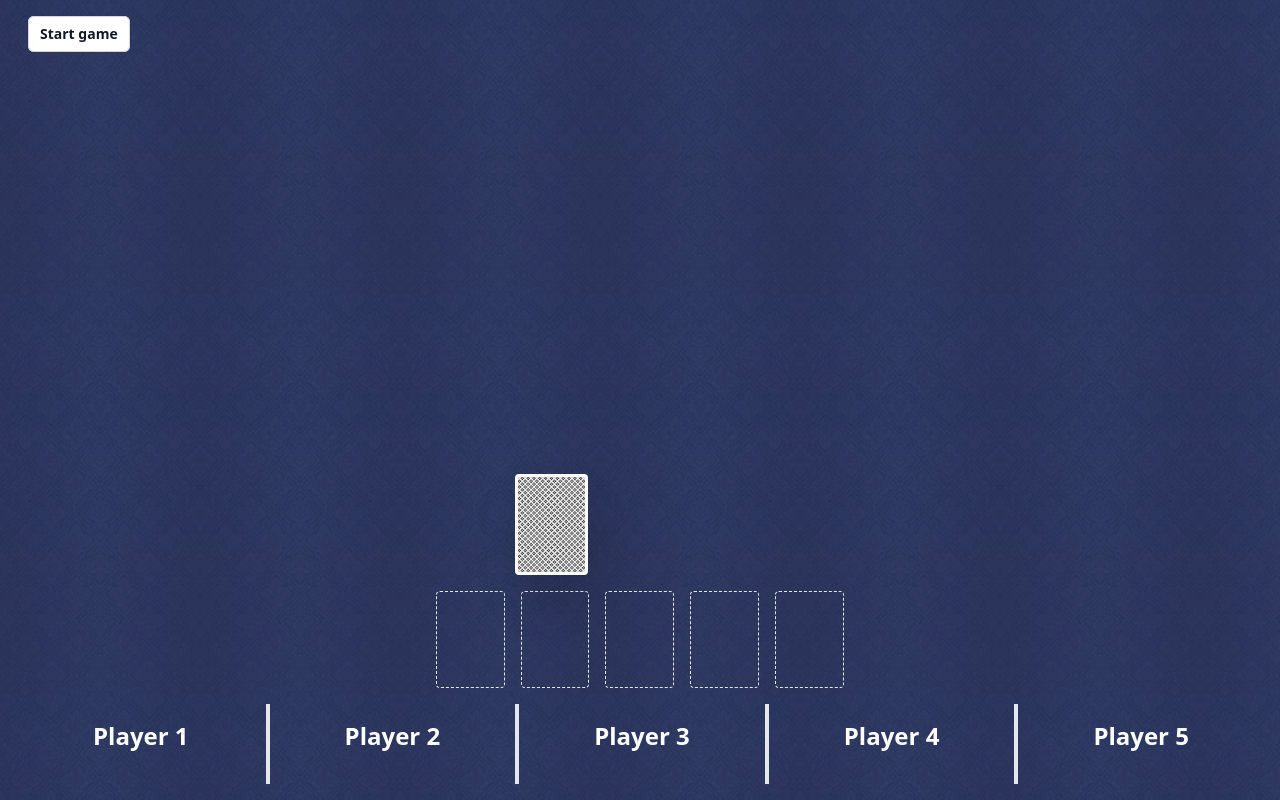
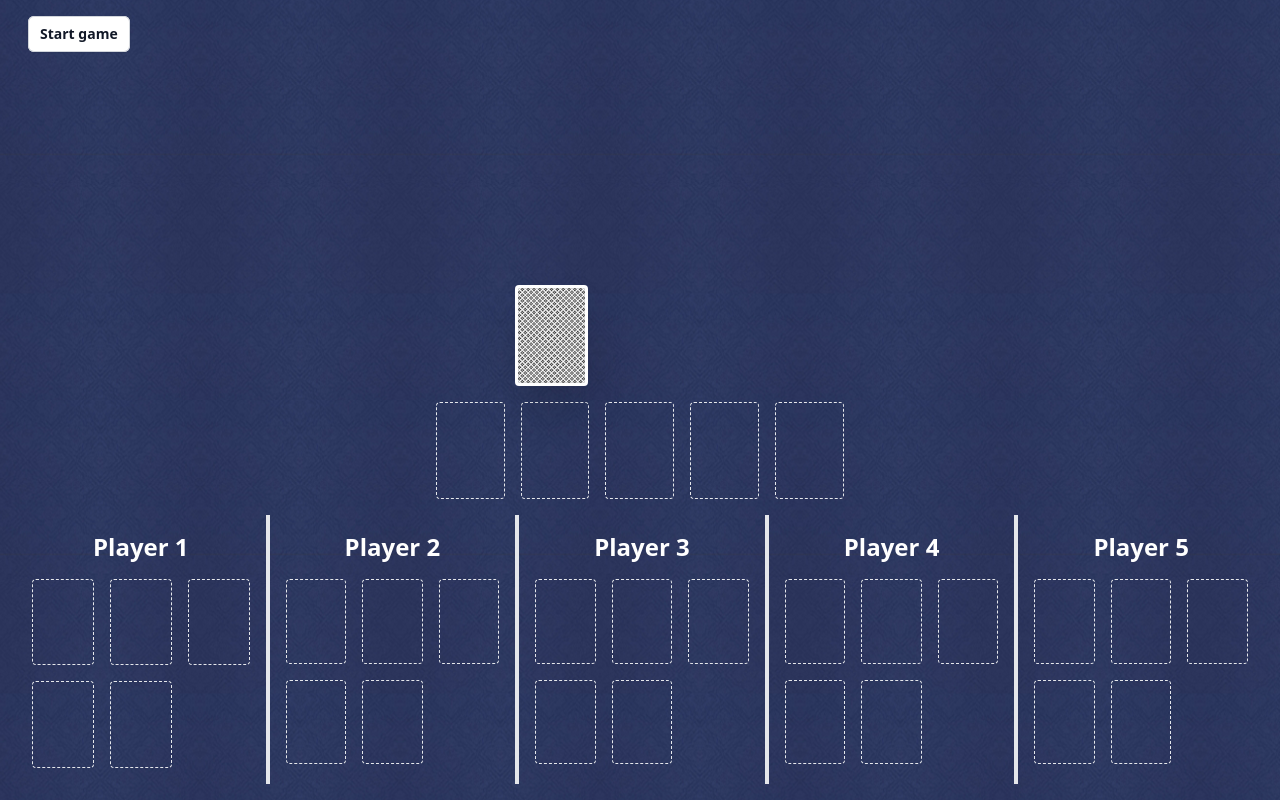
Before and after one commit to danielfeather/twety-five, a React (Create React App) app: page /games/13b56b64-14df-4efa-8edf-567d80291c27 in a window 1280 px wide. Built offline with nearby package versions, Linux system fonts and the light colour scheme; the HTML template or start-up script is replaced by a standard one.

Commit message:
Work on dealing

```diff
--- a/src/components/Deck.tsx
+++ b/src/components/Deck.tsx
@@ -1,4 +1,4 @@
-import React, {FC, HTMLProps} from 'react'
+import React, {FC, HTMLProps, Ref} from 'react'
 import Card from './Card'
 
 interface DeckProps {
@@ -6,6 +6,7 @@ interface DeckProps {
         card: number
         robbed: boolean
     }
+    deckRef?: Ref<HTMLDivElement>
     card: boolean
 }
 
@@ -24,10 +25,10 @@ function getTrumpCard(card: number, robbed: boolean) {
     )
 }
 
-const Deck: FC<DeckProps & HTMLProps<HTMLDivElement>> = ({ trump, card, ...props }) => {
+const Deck: FC<DeckProps & HTMLProps<HTMLDivElement>> = ({ trump, card, deckRef, ...props }) => {
     return (
         <div className={`grid grid-flow-row row-start-1 grid-cols-3 gap-4 col-start-3 ${props.className}`} {...props}>
-            <div>
+            <div ref={deckRef}>
                 <Card flipped={false} />
             </div>
             <div>
--- a/src/routes/Game.tsx
+++ b/src/routes/Game.tsx
@@ -1,4 +1,4 @@
-import React, {FC, useEffect, useMemo, useState} from 'react'
+import React, {FC, useEffect, useMemo, useRef, useState} from 'react'
 import Card, {Rank, Suit} from '../components/Card'
 import Button, {Style} from '../components/Button'
 import Player from '../components/Player'
@@ -81,13 +81,23 @@ function getRankings(suit: Suit, trump = false) {
 }
 
 const Game: FC = () => {
+
     const [trump, setTrump] = useState<Trump>()
+    const [deck, setDeck] = useState<number[]>([...Array(52).keys()].sort(() => Math.random() - .5))
     const [players, setPlayers] = useState<number[]>([...Array(5).keys()])
     const [currentPlayer, setCurrentPlayer] = useState<number>(0)
     const [releasedCard, setReleasedCard] = useState<boolean>(false)
     const [robbing, setRobbing] = useState<boolean>(false)
     const [table, setTable] = useState<number[]>([])
     const [suit, setSuit] = useState<Suit>()
+
+    const deckRef = useRef<HTMLDivElement>(null)
+
+    const [state, setState] = useState<string>()
+
+    const [currentlyReceivingCards, setCurrentlyReceivingCards] = useState<number>()
+
+    const cardRef = useRef<Array<HTMLDivElement|null>>([])
 
     const winner = useMemo(() => {
 
@@ -144,11 +154,11 @@ const Game: FC = () => {
     }, [table, trump, suit])
 
     const [hands, setHands] = useState<Hands>({
-        0: [],
-        1: [],
-        2: [],
-        3: [],
-        4: [],
+        0: Array(5).fill(undefined),
+        1: Array(5).fill(undefined),
+        2: Array(5).fill(undefined),
+        3: Array(5).fill(undefined),
+        4: Array(5).fill(undefined),
     })
 
     function getCard(card: number, index: number, player: number) {
@@ -172,26 +182,62 @@ const Game: FC = () => {
         setCurrentPlayer(0)
         setReleasedCard(false)
 
-        let availableCards = [...Array(52).keys()].sort(() => Math.random() - .5)
-        for (const i in players) {
-            if (hands[i].length > 5) {
-                continue;
-            }
-            const playersCards = availableCards.slice(0, 5)
-            availableCards = availableCards.filter(availableCard => !playersCards.includes(availableCard))
-            setHands(prevState => ({
-                ...prevState,
-                [i]: playersCards,
-            }))
-        }
+        // let availableCards = [...Array(52).keys()].sort(() => Math.random() - .5)
+        // for (const i in players) {
+        //     if (hands[i].length > 5) {
+        //         continue;
+        //     }
+        //     const playersCards = availableCards.slice(0, 5)
+        //     availableCards = availableCards.filter(availableCard => !playersCards.includes(availableCard))
+        //     setHands(prevState => ({
+        //         ...prevState,
+        //         [i]: playersCards,
+        //     }))
+        // }
+
+        const availableCards = deck
 
         const trumpCard = availableCards.shift() as number
+
+        setDeck(availableCards)
 
         setTrump({
             robbed: false,
             card: trumpCard,
         })
+
+        setState('dealing')
     }
+
+    useEffect(() => {
+
+        if (state === 'dealing') {
+
+            const receiver = currentlyReceivingCards === undefined ? 1 : currentlyReceivingCards
+
+            setTimeout(() => {
+
+                if(currentlyReceivingCards === 0) {
+                    setCurrentlyReceivingCards(undefined)
+                    setState('playing')
+                    return
+                }
+
+                const playersCards = deck.slice(0, 5)
+                setDeck(deck.filter(availableCard => !playersCards.includes(availableCard)))
+                setHands(prevState => ({
+                    ...prevState,
+                    [receiver]: playersCards,
+                }))
+                if(currentlyReceivingCards === 4) {
+                    setCurrentlyReceivingCards(0)
+                    return
+                }
+                setCurrentlyReceivingCards(receiver + 1)
+            }, 1000)
+        }
+
+    }, [state, hands, currentlyReceivingCards, deck])
 
     function playCard(card: number, player: number) {
         if (currentPlayer === player) {
@@ -268,7 +314,7 @@ const Game: FC = () => {
                 {trump ? 'Restart game' : 'Start game'}
             </Button>
             <div className="mt-auto grid grid-cols-5 grid-flow-row w-full gap-y-4">
-                <Deck trump={trump} card={releasedCard} />
+                <Deck trump={trump} card={releasedCard} deckRef={deckRef} />
                 <div className="col-span-3 col-start-2 row-start-2 grid grid-flow-row gap-4 grid-cols-9">
                     <Table cards={table} className="col-start-3 col-end-8" players={players} />
                 </div>
@@ -278,7 +324,13 @@ const Game: FC = () => {
                             player => {
                                 return (
                                     <Player name={`Player ${player + 1}`}>
-                                        { hands[player].map((card, index) => getCard(card, index, player)) }
+                                        {
+                                            hands[player].map((card, index) => (
+                                                <div className='border border-dashed aspect-[5/7] rounded' ref={el => cardRef.current[index] = el}>
+                                                    { card !== undefined ? getCard(card, index, player) : undefined }
+                                                </div>
+                                            ))
+                                        }
                                     </Player>
                                 )
                             }
```
